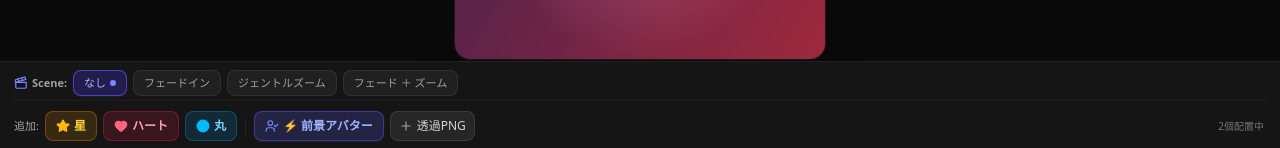
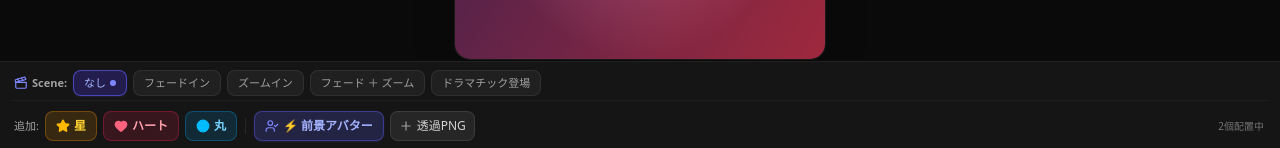
Before and after one commit to KuraMasajapan/HEAL3-SNS-CREATOR, a React (Vite) app: page / in a window 1280 px wide. Shown: the part 649-797 px from the top of the page. Built offline with nearby package versions, Linux system fonts and the light colour scheme.

Commit message:
feat: implement flexible scene motion system
Add `SceneMotionParams` for data-driven animations, introduce scene triggers for precise timing control, and update the renderer to support multi-transform scene transitions.

```diff
--- a/src/App.tsx
+++ b/src/App.tsx
@@ -59,8 +59,9 @@ export default function App() {
     isLoaded: false,
   });
 
-  // Scene Motion state (None, Fade In, Gentle Zoom, Fade + Zoom)
+  // Scene Motion state (None, Fade In, Gentle Zoom, Fade + Zoom, Dramatic Entrance)
   const [sceneMotionId, setSceneMotionId] = useState<SceneMotionId>('none');
+  const [sceneMotionTrigger, setSceneMotionTrigger] = useState<number>(0);
 
   // Stamps & Foreground Items collection (normalized coordinates)
   const [stamps, setStamps] = useState<StampItem[]>(INITIAL_STAMPS);
@@ -384,6 +385,7 @@ export default function App() {
           stamps={stamps}
           selectedStampId={selectedStampId}
           sceneMotionId={sceneMotionId}
+          sceneMotionTrigger={sceneMotionTrigger}
           isFinishedMode={isFinishedMode}
           onSelectStamp={setSelectedStampId}
           onUpdateStamp={handleUpdateStamp}
@@ -400,6 +402,7 @@ export default function App() {
           sceneMotionId={sceneMotionId}
           onUpdateSceneMotion={(id) => {
             setSceneMotionId(id);
+            setSceneMotionTrigger(Date.now());
             setDevInfo((prev) => ({
               ...prev,
               sceneMotion: SCENE_MOTION_RECIPES[id]?.nameJa || 'なし',
--- a/src/components/Toolbar.tsx
+++ b/src/components/Toolbar.tsx
@@ -105,6 +105,18 @@ export default function Toolbar({
             </button>
           );
         })}
+
+        {sceneMotionId !== 'none' && (
+          <button
+            id="scene-motion-replay-btn"
+            onClick={() => onUpdateSceneMotion(sceneMotionId)}
+            title="Scene Introを再生"
+            className="text-[11px] font-medium px-2 py-1 rounded-lg border border-indigo-500/40 bg-indigo-950/40 text-indigo-300 hover:bg-indigo-900/50 transition active:scale-95 flex items-center gap-1 flex-shrink-0"
+          >
+            <RotateCcw className="w-3 h-3" />
+            <span>再生</span>
+          </button>
+        )}
       </div>
 
       {/* If an item is selected, show item-specific properties */}
--- a/src/engine/motion.ts
+++ b/src/engine/motion.ts
@@ -6,7 +6,7 @@
  * acceleration, overshoot, and lingering settlement for natural aesthetics.
  */
 
-import { MotionEvaluation, MotionId, MotionRecipe, SceneMotionEvaluation, SceneMotionId, SceneMotionRecipe } from './types.ts';
+import { MotionEvaluation, MotionId, MotionRecipe, SceneEasingType, SceneMotionEvaluation, SceneMotionId, SceneMotionParams, SceneMotionRecipe } from './types.ts';
 
 // Easing functions
 function easeOutQuad(x: number): number {
@@ -212,14 +212,106 @@ export function getMotionRecipe(id: MotionId): MotionRecipe {
 }
 
 /**
+ * Resolves progress [0, 1] using the specified SceneEasingType.
+ */
+export function applySceneEasing(progress: number, easing: SceneEasingType, overshootFactor = 1.35): number {
+  const p = Math.max(0, Math.min(1, progress));
+  switch (easing) {
+    case 'linear':
+      return p;
+    case 'easeOutQuad':
+      return easeOutQuad(p);
+    case 'easeOutCubic':
+      return easeOutCubic(p);
+    case 'easeInOutSine':
+      return easeInOutSine(p);
+    case 'easeOutBack':
+    case 'overshoot':
+      return easeOutBack(p, overshootFactor);
+    default:
+      return easeOutCubic(p);
+  }
+}
+
+/**
+ * Deterministically evaluates any Scene Motion based strictly on its 8 Recipe Parameters.
+ *
+ * Timeline Architecture:
+ * 1. timeMs < params.delay: returns initial 'from' state
+ * 2. delay <= timeMs < delay + duration: interpolates from 'from' to 'to' via configured easing curve
+ * 3. timeMs >= delay + duration: Scene Intro is complete -> returns steady normal 'to' state.
+ *
+ * Decoupled from Item Motion:
+ * - Scene Intro handles the grand entrance of the whole canvas scene.
+ * - When Scene Intro finishes, canvas scene holds steady at normal transform,
+ *   while Item Motion (stamps / foreground) continues uninterrupted at 60 FPS.
+ * - Shared identically between Preview Renderer and Export Renderer.
+ */
+export function evaluateSceneMotion(params: SceneMotionParams, timeMs: number): SceneMotionEvaluation {
+  // 1. Before intro start delay
+  if (timeMs < params.delay) {
+    return {
+      alpha: Math.max(0, Math.min(1, params.opacity.from)),
+      scale: params.scale.from,
+      dx: params.x.from,
+      dy: params.y.from,
+      rotation: params.rotation.from,
+      originX: 0.5,
+      originY: 0.5,
+    };
+  }
+
+  // 3. After intro completed -> Steady Normal Scene (identity transform)
+  if (params.duration <= 0 || timeMs >= params.delay + params.duration) {
+    return {
+      alpha: Math.max(0, Math.min(1, params.opacity.to)),
+      scale: params.scale.to,
+      dx: params.x.to,
+      dy: params.y.to,
+      rotation: params.rotation.to,
+      originX: 0.5,
+      originY: 0.5,
+    };
+  }
+
+  // 2. During intro transition
+  const linearProgress = (timeMs - params.delay) / params.duration;
+  const eased = applySceneEasing(linearProgress, params.easing, params.overshootFactor);
+  // Alpha uses smooth cubic ease-out capped at [0, 1] to avoid brightness flashing or clipping
+  const alphaEased = Math.max(0, Math.min(1, easeOutCubic(linearProgress)));
+
+  const alpha = params.opacity.from + (params.opacity.to - params.opacity.from) * alphaEased;
+  const scale = params.scale.from + (params.scale.to - params.scale.from) * eased;
+  const dx = params.x.from + (params.x.to - params.x.from) * eased;
+  const dy = params.y.from + (params.y.to - params.y.from) * eased;
+  const rotation = params.rotation.from + (params.rotation.to - params.rotation.from) * eased;
+
+  return {
+    alpha: Math.max(0, Math.min(1, alpha)),
+    scale,
+    dx,
+    dy,
+    rotation,
+    originX: 0.5,
+    originY: 0.5,
+  };
+}
+
+/**
  * SCENE MOTION RECIPES
  *
  * Controls overall presentation of the entire canvas scene (BASE + Stamps + Foreground).
  * Completely decoupled from individual Item Motion recipes.
  *
- * - Intro Duration: 650ms - 700ms for natural visual emergence
- * - Outro Transition (when totalDurationMs is provided): smooth ease-back in the final 350ms
- *   so video loops seamlessly on Instagram/Discord without an abrupt pop.
+ * Every recipe defines all 8 core parameters independently:
+ * 1. duration
+ * 2. delay
+ * 3. opacity
+ * 4. scale
+ * 5. x
+ * 6. y
+ * 7. rotation
+ * 8. easing
  */
 export const SCENE_MOTION_RECIPES: Record<SceneMotionId, SceneMotionRecipe> = {
   none: {
@@ -227,14 +319,20 @@ export const SCENE_MOTION_RECIPES: Record<SceneMotionId, SceneMotionRecipe> = {
     name: 'None',
     nameJa: 'なし',
     type: 'loop',
+    params: {
+      duration: 0,
+      delay: 0,
+      opacity: { from: 1.0, to: 1.0 },
+      scale: { from: 1.0, to: 1.0 },
+      x: { from: 0.0, to: 0.0 },
+      y: { from: 0.0, to: 0.0 },
+      rotation: { from: 0.0, to: 0.0 },
+      easing: 'linear',
+    },
     durationMs: 0,
     description: '通常表示（Scene Motion なし）',
-    evaluate: (): SceneMotionEvaluation => ({
-      alpha: 1.0,
-      scale: 1.0,
-      originX: 0.5,
-      originY: 0.5,
-    }),
+    evaluate: (timeMs: number): SceneMotionEvaluation =>
+      evaluateSceneMotion(SCENE_MOTION_RECIPES.none.params, timeMs),
   },
 
   fade_in: {
@@ -242,74 +340,41 @@ export const SCENE_MOTION_RECIPES: Record<SceneMotionId, SceneMotionRecipe> = {
     name: 'Fade In',
     nameJa: 'フェードイン',
     type: 'intro',
-    durationMs: 650,
-    description: '0msから滑らかに浮き出る品のあるシネマティック導入演出',
-    evaluate: (timeMs: number, totalDurationMs?: number): SceneMotionEvaluation => {
-      const introDuration = 650;
-      const outroDuration = 350;
-
-      let alpha = 1.0;
-
-      // Phase 1: Intro (0 -> 650ms): Smooth cubic ease-in
-      if (timeMs < introDuration) {
-        const p = Math.max(0, Math.min(1, timeMs / introDuration));
-        alpha = easeOutCubic(p);
-      }
-      // Phase 2: Steady display (650ms -> end - 350ms)
-      else if (!totalDurationMs || timeMs < totalDurationMs - outroDuration) {
-        alpha = 1.0;
-      }
-      // Phase 3: Outro transition for seamless looping (if total duration known, e.g. 2400ms video)
-      else {
-        const outroProgress = Math.max(0, Math.min(1, (timeMs - (totalDurationMs - outroDuration)) / outroDuration));
-        alpha = 1.0 - easeInCubic(outroProgress);
-      }
-
-      return {
-        alpha,
-        scale: 1.0,
-        originX: 0.5,
-        originY: 0.5,
-      };
+    params: {
+      duration: 1400, // 1.4秒 (ゆっくりと明確に現れる)
+      delay: 0,
+      opacity: { from: 0.0, to: 1.0 },
+      scale: { from: 1.0, to: 1.0 },
+      x: { from: 0.0, to: 0.0 },
+      y: { from: 0.0, to: 0.0 },
+      rotation: { from: 0.0, to: 0.0 },
+      easing: 'easeOutCubic',
     },
+    durationMs: 1400,
+    description: '1.4秒かけて静かに浮かび上がるエレガントなフェード導入',
+    evaluate: (timeMs: number): SceneMotionEvaluation =>
+      evaluateSceneMotion(SCENE_MOTION_RECIPES.fade_in.params, timeMs),
   },
 
   gentle_zoom: {
     id: 'gentle_zoom',
     name: 'Gentle Zoom',
-    nameJa: 'ジェントルズーム',
+    nameJa: 'ズームイン',
     type: 'intro',
-    durationMs: 700,
-    description: '作品全体が0.96から手前へ静かに前進する落ち着いた導入演出',
-    evaluate: (timeMs: number, totalDurationMs?: number): SceneMotionEvaluation => {
-      const introDuration = 700;
-      const outroDuration = 350;
-      const startScale = 0.96;
-
-      let scale = 1.0;
-
-      // Phase 1: Intro (0 -> 700ms): 0.96 -> 1.0
-      if (timeMs < introDuration) {
-        const p = Math.max(0, Math.min(1, timeMs / introDuration));
-        scale = startScale + (1.0 - startScale) * easeOutCubic(p);
-      }
-      // Phase 2: Steady display
-      else if (!totalDurationMs || timeMs < totalDurationMs - outroDuration) {
-        scale = 1.0;
-      }
-      // Phase 3: Outro ease back to startScale for seamless loop
-      else {
-        const outroProgress = Math.max(0, Math.min(1, (timeMs - (totalDurationMs - outroDuration)) / outroDuration));
-        scale = 1.0 - (1.0 - startScale) * easeInCubic(outroProgress);
-      }
-
-      return {
-        alpha: 1.0,
-        scale,
-        originX: 0.5,
-        originY: 0.5,
-      };
+    params: {
+      duration: 1400, // 1.4秒
+      delay: 0,
+      opacity: { from: 1.0, to: 1.0 },
+      scale: { from: 0.88, to: 1.0 }, // 0.88 -> 1.00で実機でも明確に認識できる拡大
+      x: { from: 0.0, to: 0.0 },
+      y: { from: 0.0, to: 0.0 },
+      rotation: { from: 0.0, to: 0.0 },
+      easing: 'easeOutCubic',
     },
+    durationMs: 1400,
+    description: '0.88から1.00へ画面全体がスムーズに前進するズーム導入',
+    evaluate: (timeMs: number): SceneMotionEvaluation =>
+      evaluateSceneMotion(SCENE_MOTION_RECIPES.gentle_zoom.params, timeMs),
   },
 
   fade_and_zoom: {
@@ -317,41 +382,42 @@ export const SCENE_MOTION_RECIPES: Record<SceneMotionId, SceneMotionRecipe> = {
     name: 'Fade + Zoom',
     nameJa: 'フェード ＋ ズーム',
     type: 'intro',
-    durationMs: 700,
-    description: 'フェードインと緩やかなズームインを掛け合わせた複合演出',
-    evaluate: (timeMs: number, totalDurationMs?: number): SceneMotionEvaluation => {
-      const introDuration = 700;
-      const outroDuration = 350;
-      const startScale = 0.96;
+    params: {
+      duration: 1400, // 1.4秒
+      delay: 0,
+      opacity: { from: 0.0, to: 1.0 },
+      scale: { from: 0.88, to: 1.0 },
+      x: { from: 0.0, to: 0.0 },
+      y: { from: 0.0, to: 0.0 },
+      rotation: { from: 0.0, to: 0.0 },
+      easing: 'easeOutCubic',
+    },
+    durationMs: 1400,
+    description: '透明度とスケール(0.88→1.0)が同時に変化するリッチな導入',
+    evaluate: (timeMs: number): SceneMotionEvaluation =>
+      evaluateSceneMotion(SCENE_MOTION_RECIPES.fade_and_zoom.params, timeMs),
+  },
 
-      let alpha = 1.0;
-      let scale = 1.0;
-
-      // Phase 1: Intro
-      if (timeMs < introDuration) {
-        const p = Math.max(0, Math.min(1, timeMs / introDuration));
-        alpha = easeOutCubic(p);
-        scale = startScale + (1.0 - startScale) * easeOutCubic(p);
-      }
-      // Phase 2: Steady
-      else if (!totalDurationMs || timeMs < totalDurationMs - outroDuration) {
-        alpha = 1.0;
-        scale = 1.0;
-      }
-      // Phase 3: Outro
-      else {
-        const outroProgress = Math.max(0, Math.min(1, (timeMs - (totalDurationMs - outroDuration)) / outroDuration));
-        alpha = 1.0 - easeInCubic(outroProgress);
-        scale = 1.0 - (1.0 - startScale) * easeInCubic(outroProgress);
-      }
-
-      return {
-        alpha,
-        scale,
-        originX: 0.5,
-        originY: 0.5,
-      };
+  dramatic_entrance: {
+    id: 'dramatic_entrance',
+    name: 'Dramatic Entrance',
+    nameJa: 'ドラマチック登場',
+    type: 'intro',
+    params: {
+      duration: 1500, // 約1.5秒
+      delay: 0,
+      opacity: { from: 0.0, to: 1.0 },
+      scale: { from: 0.85, to: 1.0 }, // 約0.85から
+      x: { from: 0.0, to: 0.0 },
+      y: { from: 0.07, to: 0.0 }, // Y方向に約7%下から浮上
+      rotation: { from: -3.5, to: 0.0 }, // -3.5度傾いた状態から整列
+      easing: 'overshoot',
+      overshootFactor: 1.35, // 軽いオーバーシュートで自然に定着
     },
+    durationMs: 1500,
+    description: 'スケール0.85・下方・傾きから1.5秒かけてバウンス着地する強い導入演出',
+    evaluate: (timeMs: number): SceneMotionEvaluation =>
+      evaluateSceneMotion(SCENE_MOTION_RECIPES.dramatic_entrance.params, timeMs),
   },
 };
 
--- a/src/engine/renderer.ts
+++ b/src/engine/renderer.ts
@@ -279,7 +279,8 @@ export function renderScene(
   timeMs: number,
   sceneMotionId: SceneMotionId = 'none',
   totalDurationMs?: number,
-  options: RenderOptions = {}
+  options: RenderOptions = {},
+  sceneTimeMs?: number
 ): void {
   // Clear canvas
   ctx.clearRect(0, 0, canvasWidth, canvasHeight);
@@ -288,10 +289,9 @@ export function renderScene(
   ctx.fillStyle = '#0a0a0c';
   ctx.fillRect(0, 0, canvasWidth, canvasHeight);
 
-  // Evaluate deterministic Scene Motion Recipe
+  // Evaluate deterministic Scene Motion Recipe (uses sceneTimeMs if provided, else timeMs)
   const sceneRecipe = getSceneMotionRecipe(sceneMotionId);
-  // If totalDurationMs is provided, loop timeMs within totalDurationMs so interactive preview loops seamlessly
-  const effectiveSceneTimeMs = totalDurationMs && totalDurationMs > 0 ? (timeMs % totalDurationMs) : timeMs;
+  const effectiveSceneTimeMs = sceneTimeMs !== undefined ? sceneTimeMs : timeMs;
   const sceneEval = sceneRecipe.evaluate(effectiveSceneTimeMs, totalDurationMs);
 
   ctx.save();
@@ -301,14 +301,24 @@ export function renderScene(
     ctx.globalAlpha = Math.max(0, Math.min(1, sceneEval.alpha));
   }
 
-  // Apply Scene Motion scale (centered at origin, default center 0.5, 0.5)
+  // Apply Scene Motion Transforms (Translation, Rotation, Scale around transform origin)
+  // Completely driven by Recipe evaluation - ZERO values hardcoded in Renderer
+  const originPxX = sceneEval.originX * canvasWidth;
+  const originPxY = sceneEval.originY * canvasHeight;
+  const shiftPxX = sceneEval.dx * canvasWidth;
+  const shiftPxY = sceneEval.dy * canvasHeight;
+
+  ctx.translate(originPxX + shiftPxX, originPxY + shiftPxY);
+
+  if (Math.abs(sceneEval.rotation) > 0.001) {
+    ctx.rotate((sceneEval.rotation * Math.PI) / 180);
+  }
+
   if (Math.abs(sceneEval.scale - 1.0) > 0.0005) {
-    const originPxX = sceneEval.originX * canvasWidth;
-    const originPxY = sceneEval.originY * canvasHeight;
-    ctx.translate(originPxX, originPxY);
     ctx.scale(sceneEval.scale, sceneEval.scale);
-    ctx.translate(-originPxX, -originPxY);
   }
+
+  ctx.translate(-originPxX, -originPxY);
 
   // --- Layer 1: BASE Image ---
   if (baseImage.image && baseImage.isLoaded) {
--- a/src/engine/types.ts
+++ b/src/engine/types.ts
@@ -9,15 +9,53 @@ export type MotionId = 'none' | 'bounce' | 'rotate' | 'pulse';
 /**
  * Scene Motion IDs (Controls the entire artwork presentation, distinct from Item Motion)
  */
-export type SceneMotionId = 'none' | 'fade_in' | 'gentle_zoom' | 'fade_and_zoom';
+export type SceneMotionId = 'none' | 'fade_in' | 'gentle_zoom' | 'fade_and_zoom' | 'dramatic_entrance';
 
 export type SceneMotionType = 'intro' | 'loop';
+
+export type SceneEasingType =
+  | 'linear'
+  | 'easeOutQuad'
+  | 'easeOutCubic'
+  | 'easeInOutSine'
+  | 'easeOutBack'
+  | 'overshoot';
+
+/**
+ * 8 Core Independent Parameters for Scene Motion Recipes
+ */
+export interface SceneMotionParams {
+  /** Duration of the intro in milliseconds (e.g. 1500) */
+  duration: number;
+  /** Delay before intro starts in milliseconds (e.g. 0) */
+  delay: number;
+  /** Opacity transition [start, end] (0.0 = transparent, 1.0 = fully opaque) */
+  opacity: { from: number; to: number };
+  /** Scale transition [start, end] (1.0 = standard canvas scale) */
+  scale: { from: number; to: number };
+  /** Horizontal offset transition [start, end] (normalized, relative to canvas width) */
+  x: { from: number; to: number };
+  /** Vertical offset transition [start, end] (normalized, relative to canvas height, positive = down) */
+  y: { from: number; to: number };
+  /** Rotation transition [start, end] in degrees (positive = clockwise) */
+  rotation: { from: number; to: number };
+  /** Easing algorithm */
+  easing: SceneEasingType;
+  /** Optional overshoot tension multiplier (used when easing is 'overshoot' or 'easeOutBack', default 1.35) */
+  overshootFactor?: number;
+}
 
 export interface SceneMotionEvaluation {
   /** Overall opacity multiplier (0.0 = completely transparent, 1.0 = fully visible) */
   alpha: number;
-  /** Overall scale multiplier (e.g. 0.96 -> 1.0) */
+  /** Overall scale multiplier (e.g. 0.85 -> 1.0) */
   scale: number;
+  /** Horizontal shift in normalized canvas units (0 = center) */
+  dx: number;
+  /** Vertical shift in normalized canvas units (0 = center) */
+  dy: number;
+  /** Rotation angle in degrees (0 = normal) */
+  rotation: number;
   /** Transform origin X (normalized 0.0 - 1.0, default 0.5 = center) */
   originX: number;
   /** Transform origin Y (normalized 0.0 - 1.0, default 0.5 = center) */
@@ -29,12 +67,14 @@ export interface SceneMotionRecipe {
   name: string;
   nameJa: string;
   type: SceneMotionType;
-  /** Intro duration in ms (e.g. 650ms for smooth cinematic entrance) */
+  /** 8 basic parameters independently defined in recipe */
+  params: SceneMotionParams;
+  /** Intro duration in ms (convenience accessor matching params.duration) */
   durationMs: number;
   description: string;
   /**
    * Deterministic evaluation function of scene animation at timeMs.
-   * totalDurationMs is optional, used for seamless loop-outro transitions.
+   * Shared identically across Preview and Export.
    */
   evaluate: (timeMs: number, totalDurationMs?: number) => SceneMotionEvaluation;
 }
```
Also changed, not shown: src/components/CanvasStage.tsx (+8 -5 lines).
